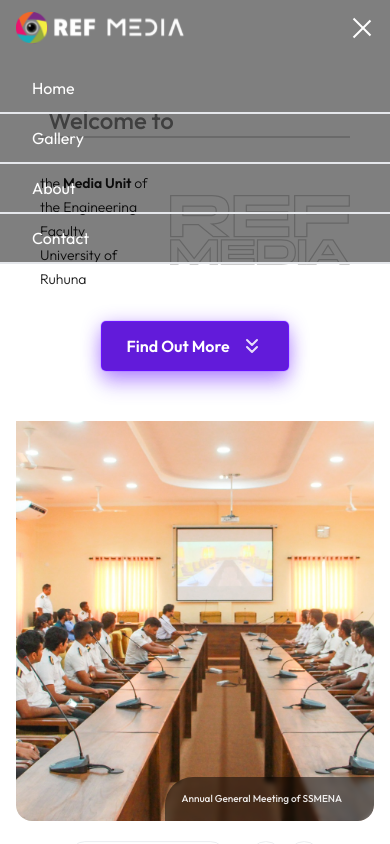
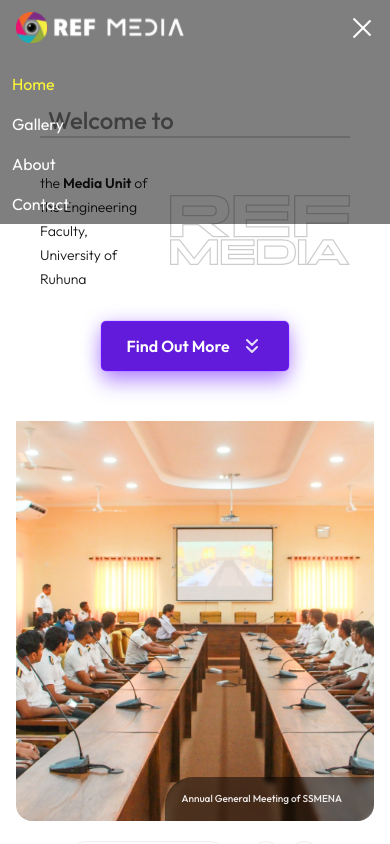
Before and after one commit to ThashmikaX/refmedia-site, a Next.js app: page / in a window 390 px wide. Both pictures are taken after a click on the button 362 px from the left and 28 px from the top of the page. Shown: the top 844 px of the page. Built offline with nearby package versions, Linux system fonts and the light colour scheme; grey boxes are pictures that could not be loaded; a web font is replaced by a local one.

Commit message:
fix: fixed mobile nav bar not working

```diff
--- a/src/components/Navbar.tsx
+++ b/src/components/Navbar.tsx
@@ -94,7 +94,6 @@ function Navbar() {
     // Cleanup event listener on component unmount
     return () => {
       window.removeEventListener("scroll", handleScroll);
-      window.removeEventListener("scroll", setActiveLinks);
     };
   }, []);
 
@@ -123,9 +122,6 @@ function Navbar() {
                   <div
                     className="hover:cursor-pointer nav-link"
                     onClick={() => {
-                      if (item.label == "About") {
-                        window.location.href = "/about";
-                      } else {
                       if (!item.isSeperatePage && currentPath === "home") {
                         scrolltoHash(item.href);
                       } else {
@@ -136,7 +132,6 @@ function Navbar() {
                         );
                       }
                       setActiveLink(item.label);
-                      }
                     }}
                   >
                     {item.label}
@@ -158,16 +153,23 @@ function Navbar() {
                   {navItems.map((item, index) => (
                     <li
                       key={index}
-                      className="py-3 pl-8 border-b-2 border-primary-background"
+                      className={
+                        activeLink == item.label
+                          ? "bg-text-gradient text-[#fef837] bg-clip-text"
+                          : undefined
+                      }
                     >
                       <div
-                        className="hover:cursor-pointer"
+                        className="hover:cursor-pointer nav-link"
                         onClick={() => {
-                          toggleNavbar();
-                          if (item.label == "About") {
-                            window.location.href = "/about/#allMembers";
+                          if (!item.isSeperatePage && currentPath === "home") {
+                            scrolltoHash(item.href);
                           } else {
-                            scrolltoHash(item.href);
+                            router.push(
+                              item.isSeperatePage
+                                ? `/${item.href}`
+                                : `/#${item.href}`
+                            );
                           }
                           setActiveLink(item.label);
                         }}
```
Lines whose indentation alone changed are shown as unchanged.
